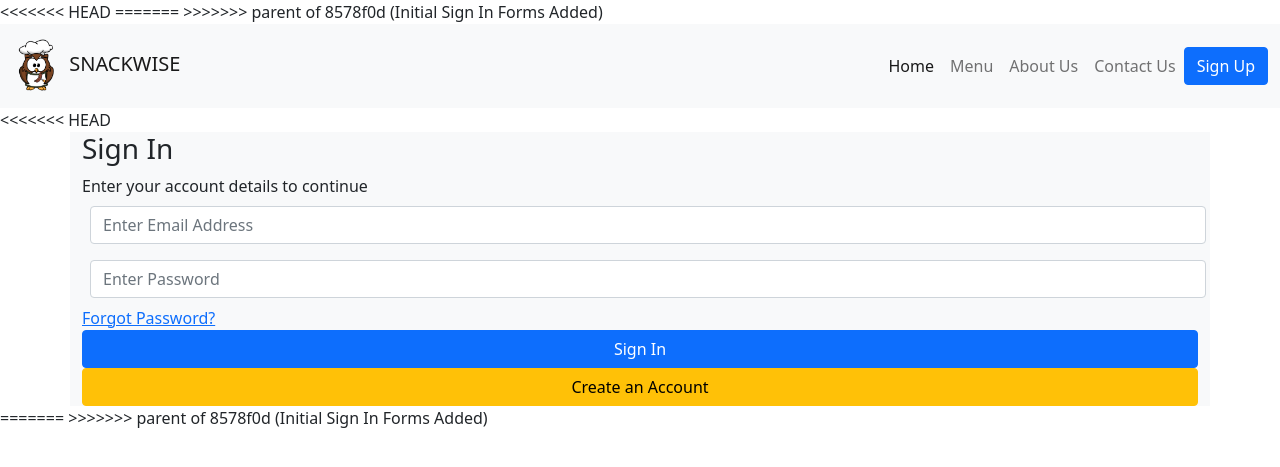
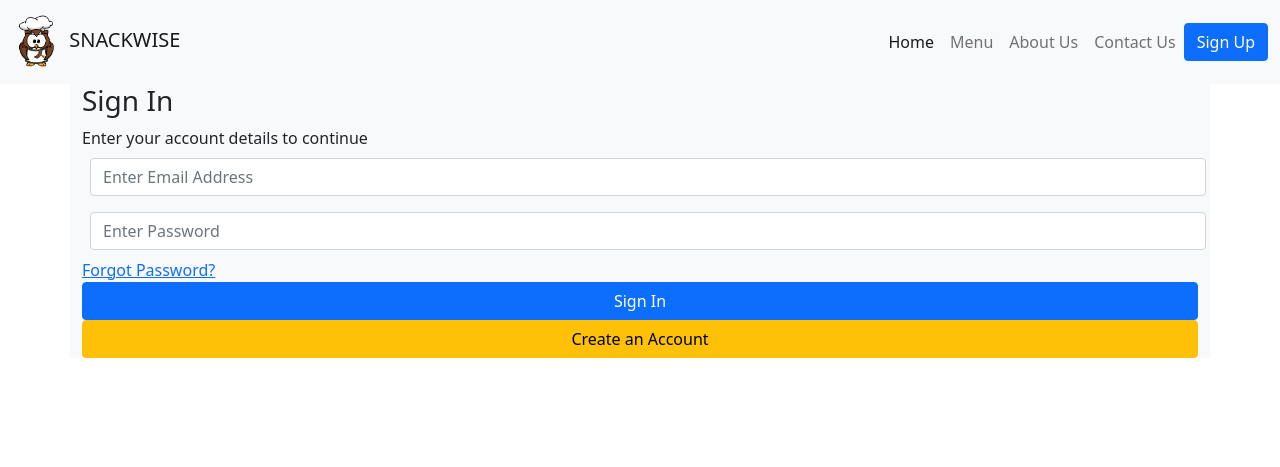
Before and after one commit to darwannn/snackwise-ordering-system, a PHP site: page /login.php in a window 1280 px wide. Shown: the top 467 px of the page. Run offline with PHP 8.4, Linux system fonts and the light colour scheme.

Commit message:
Revert "Update login.php"
This reverts commit 5ae9c32107b432f32185285c414ea13c85efb4db.

```diff
--- a/public_html/login.php
+++ b/public_html/login.php
@@ -7,13 +7,7 @@
     <title>Login | Snackwise</title>
     <!-- BOOTSTRAP CSS -->
     <link href="https://cdn.jsdelivr.net/npm/bootstrap@5.0.2/dist/css/bootstrap.min.css" rel="stylesheet" integrity="sha384-EVSTQN3/azprG1Anm3QDgpJLIm9Nao0Yz1ztcQTwFspd3yD65VohhpuuCOmLASjC" crossorigin="anonymous">
-<<<<<<< HEAD
     <link rel="stylesheet" href="./css/login.css">
-=======
-
-
-
->>>>>>> parent of 8578f0d (Initial Sign In Forms Added)
 </head>
 <body>
     <div class="parent-container">
@@ -51,7 +45,6 @@
                 </div>
             </div>
         </nav>
-<<<<<<< HEAD
         <div class="container bg-light form-container">
             <form action="">
                 <div class="row">
@@ -88,16 +81,5 @@
     </div>
     <!-- BOOTSTRAP JS -->
     <script src="https://cdn.jsdelivr.net/npm/bootstrap@5.0.2/dist/js/bootstrap.bundle.min.js" integrity="sha384-MrcW6ZMFYlzcLA8Nl+NtUVF0sA7MsXsP1UyJoMp4YLEuNSfAP+JcXn/tWtIaxVXM" crossorigin="anonymous"></script>
-=======
-
-    </div>
-
-
-    <!-- BOOTSTRAP JS -->
-    <script src="https://cdn.jsdelivr.net/npm/bootstrap@5.0.2/dist/js/bootstrap.bundle.min.js" integrity="sha384-MrcW6ZMFYlzcLA8Nl+NtUVF0sA7MsXsP1UyJoMp4YLEuNSfAP+JcXn/tWtIaxVXM" crossorigin="anonymous"></script>
-
-
-
->>>>>>> parent of 8578f0d (Initial Sign In Forms Added)
 </body>
 </html>
```
